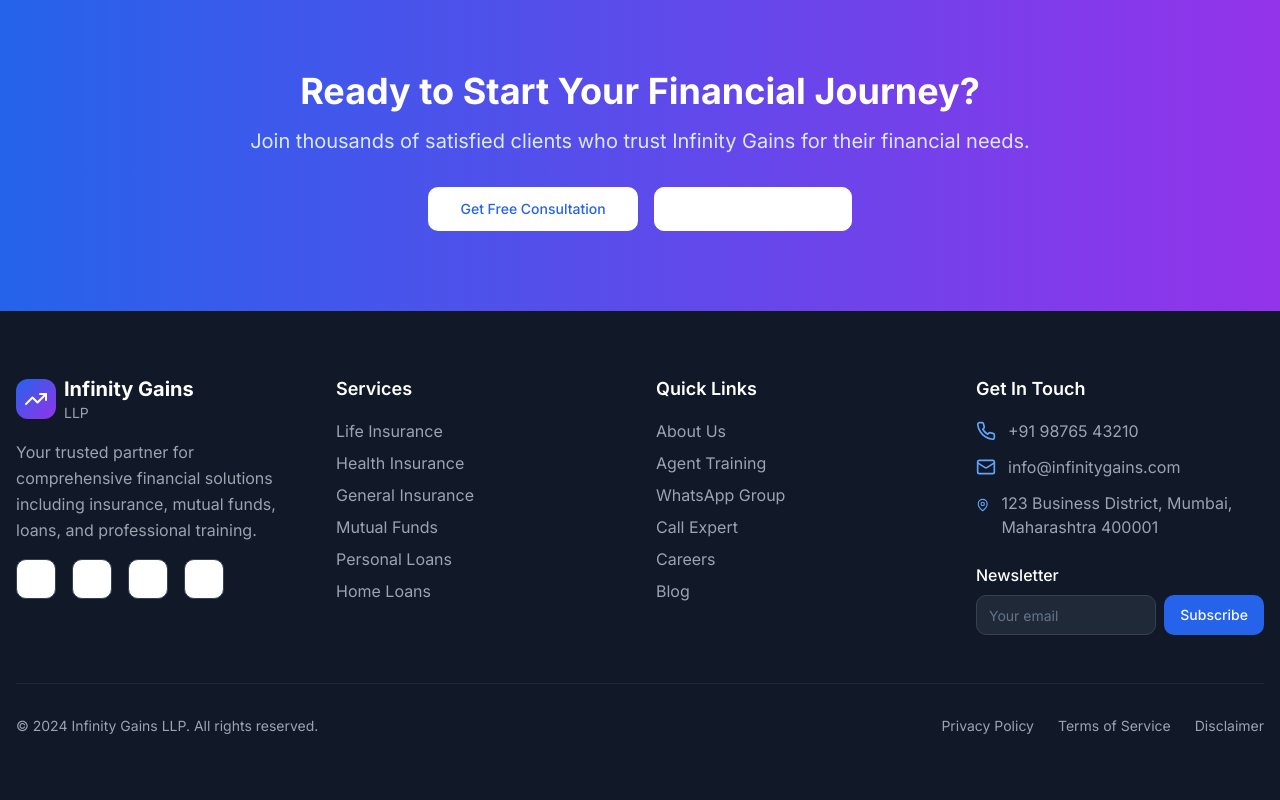
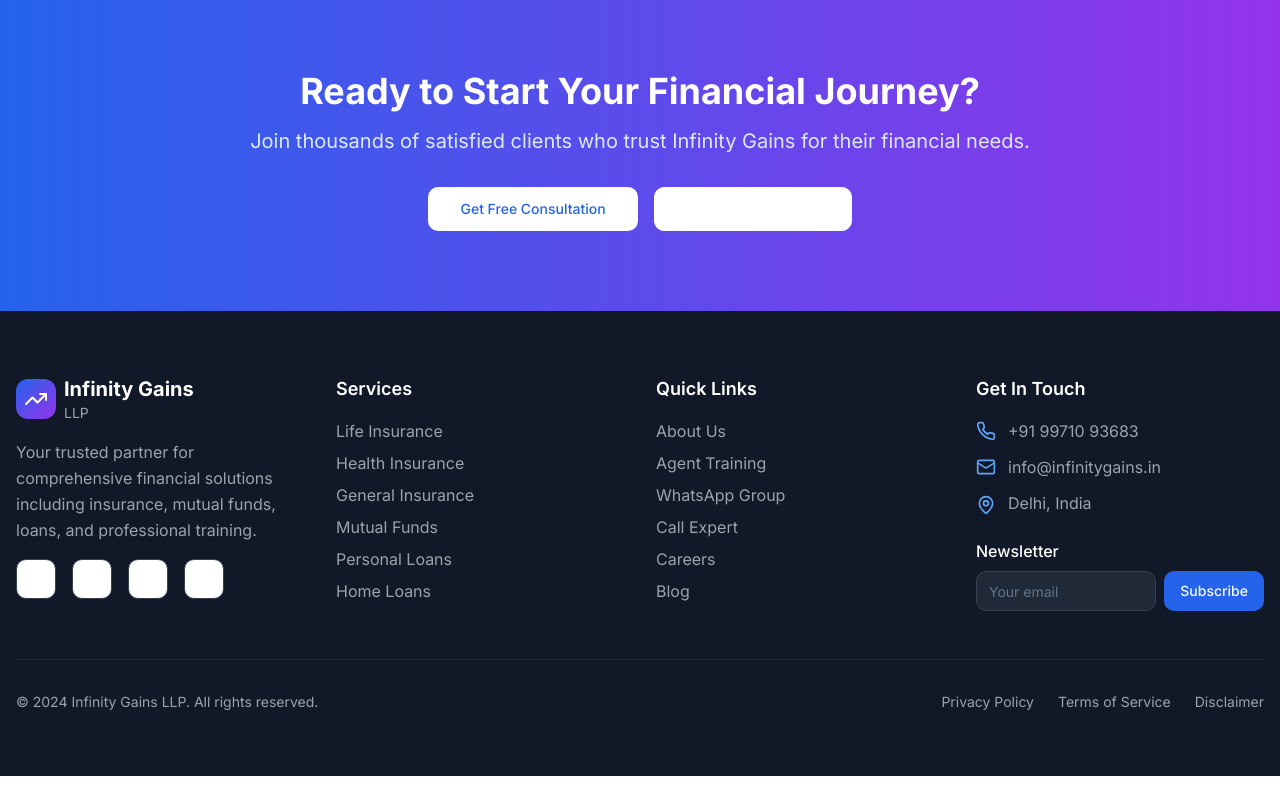
Before and after one commit to iamsommyajain/Infinity-Gains, a Next.js app: page / in a window 1280 px wide. Shown: the part 2623-3423 px from the top of the page. After the commit the page ends 3399 px from the top, so only its background shows below. Built offline with nearby package versions, Linux system fonts and the light colour scheme.

Commit message:
Update footer.tsx

```diff
--- a/components/footer.tsx
+++ b/components/footer.tsx
@@ -119,15 +119,15 @@ export default function Footer() {
             <div className="space-y-3 mb-6">
               <div className="flex items-center space-x-3">
                 <Phone className="h-5 w-5 text-blue-400" />
-                <span className="text-gray-400">+91 98765 43210</span>
+                <span className="text-gray-400">+91 99710 93683</span>
               </div>
               <div className="flex items-center space-x-3">
                 <Mail className="h-5 w-5 text-blue-400" />
-                <span className="text-gray-400">info@infinitygains.com</span>
+                <span className="text-gray-400">info@infinitygains.in</span>
               </div>
               <div className="flex items-start space-x-3">
                 <MapPin className="h-5 w-5 text-blue-400 mt-1" />
-                <span className="text-gray-400">123 Business District, Mumbai, Maharashtra 400001</span>
+                <span className="text-gray-400">Delhi, India</span>
               </div>
             </div>
 
```
